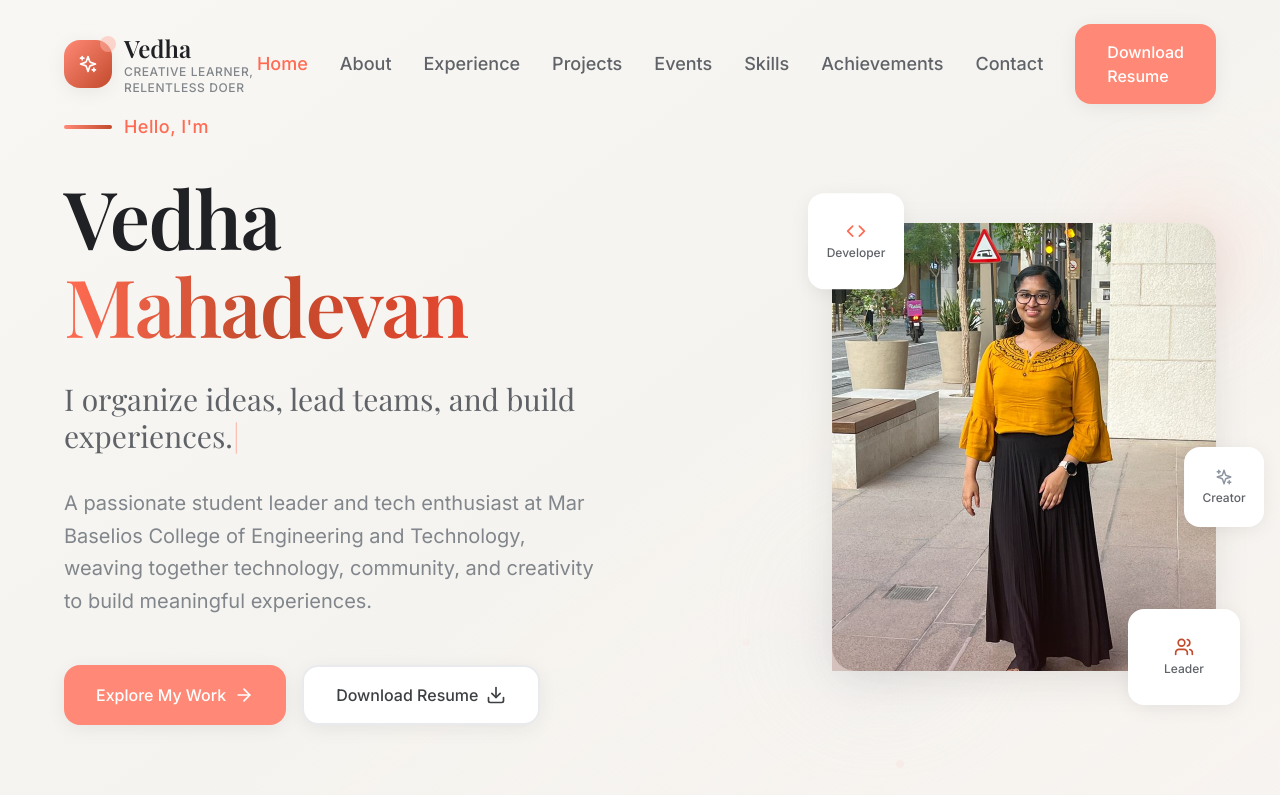
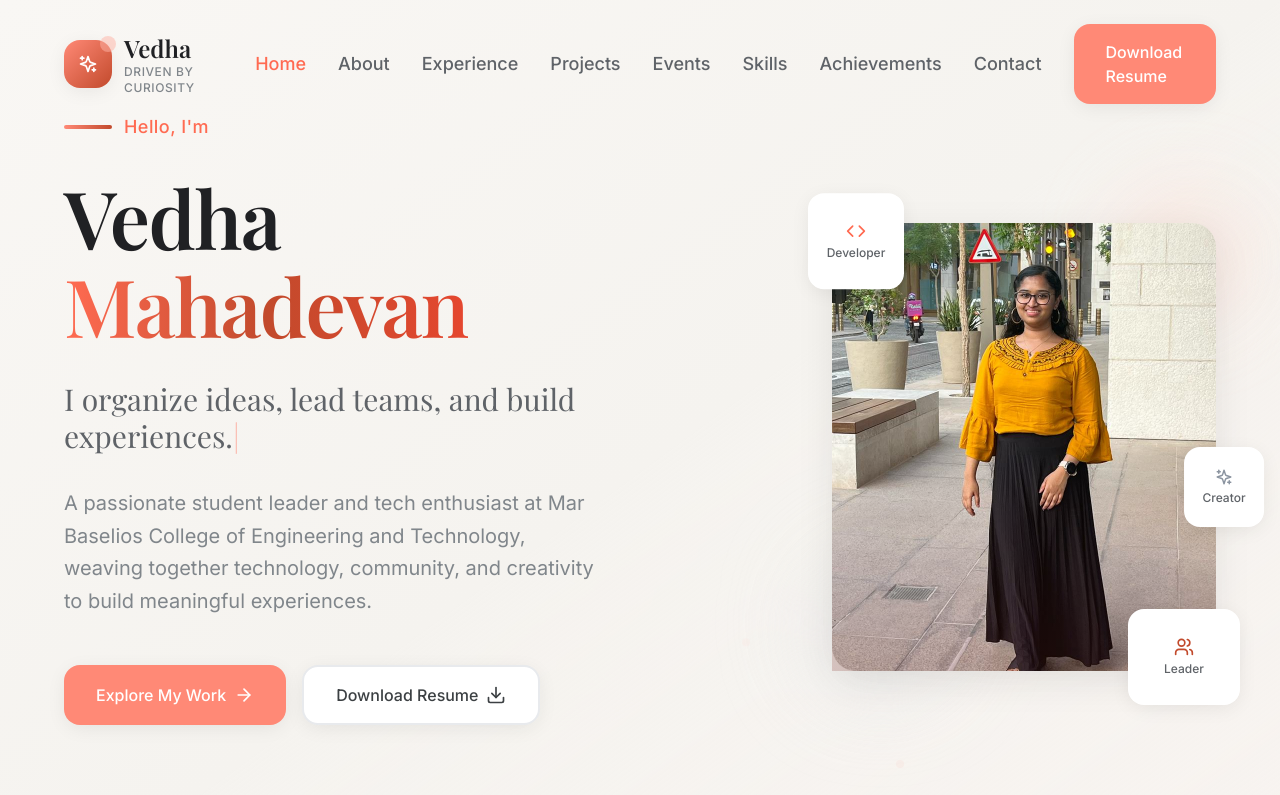
Before and after one commit to Vedha17Mahadevan/Portfolio_Webdev_Mulearn, a React (Vite) app: page / in a window 1280 px wide. Shown: the top 795 px of the page. Built offline with nearby package versions, Linux system fonts and the light colour scheme.

Commit message:
Update Header.tsx

```diff
--- a/src/components/Header.tsx
+++ b/src/components/Header.tsx
@@ -60,7 +60,7 @@ const Header: React.FC = () => {
                   Vedha
                 </span>
                 <div className="text-xs text-ink-600 font-medium tracking-wider uppercase">
-                  Creative Learner, Relentless Doer
+                  Driven by Curiosity
                 </div>
               </div>
             </div>
```
